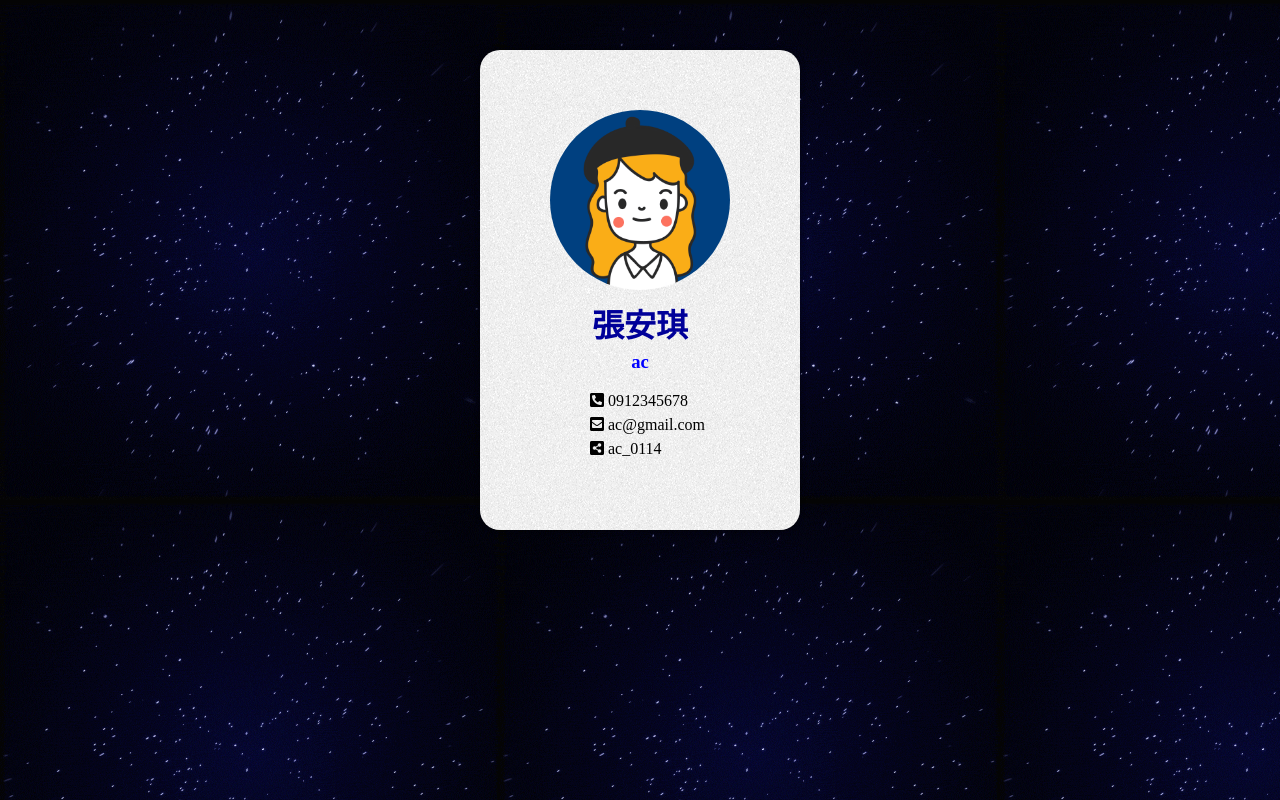
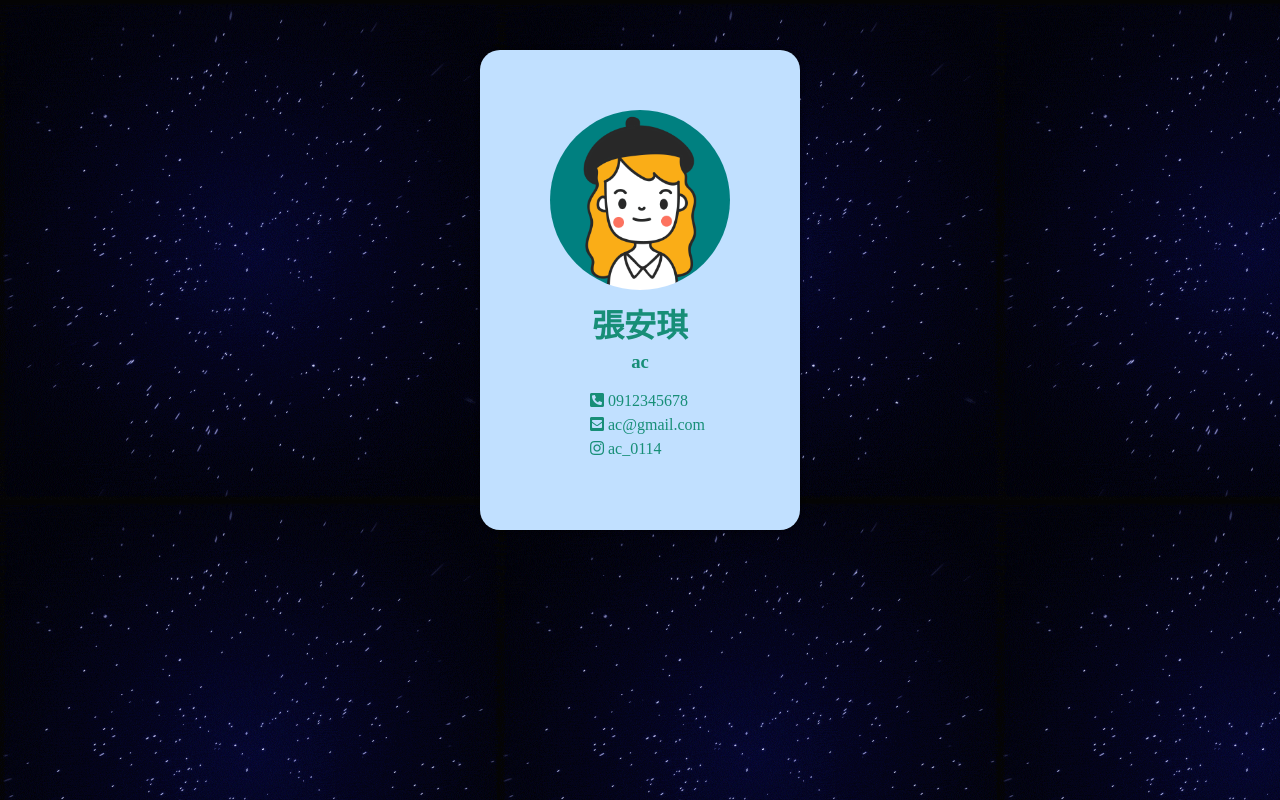
Before and after one commit to Ann0114/Ann0114.github.io, a plain HTML site: page index.html in a window 1280 px wide. Drawn offline with Linux system fonts and the light colour scheme.

Commit message:
Add files via upload

```diff
--- a/index.html
+++ b/index.html
@@ -29,7 +29,7 @@
               </li>
               <li>
               <span class="fs-li">
-              <i class="fas fa-share-alt-square"></i>
+              <i class="fab fa-instagram"></i>
               </span>ac_0114
               </li>
             </ul>
--- a/style.css
+++ b/style.css
@@ -14,7 +14,7 @@ body{
 	margin: auto;
 	margin-top: 50px;
 	border-radius: 20px;
-	background:url("images/pattern-bg-gray.png") repeat;
+	background:#C1E0FF repeat;
 	box-shadow: 0 0 5px rgba(0,0,0,0.5);
 }
 
@@ -23,7 +23,7 @@ body{
 	height:180px;
 	margin:auto;
 	margin-top: 50px;
-	background-color:#004080;
+	background-color:#008080;
 	background-image: url("images/head2.png");
 	background-repeat: no-repeat;
 	background-position: center;
@@ -34,7 +34,9 @@ body{
 #words{
 	width:60%;
 	margin: auto;
+	color:#178E77
 }
+
 
 h1,h3{
 	text-align: center;
@@ -43,12 +45,10 @@ h1,h3{
 
 h1{
 	margin-top:10px;
-	color:#009
 }
 
 h3{
 	margin-top:5px;
-	color:#00F
 }
 
 ul{
```
